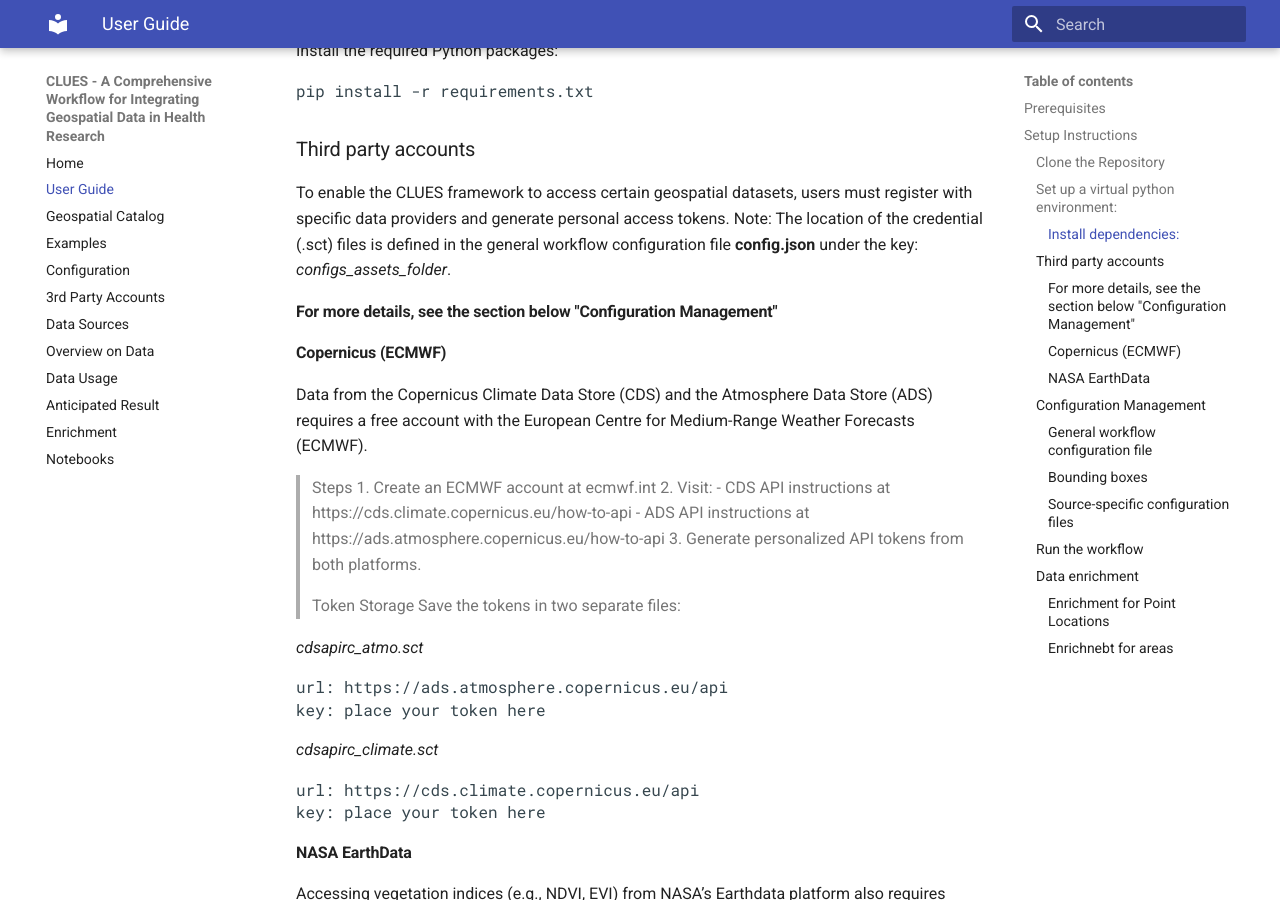
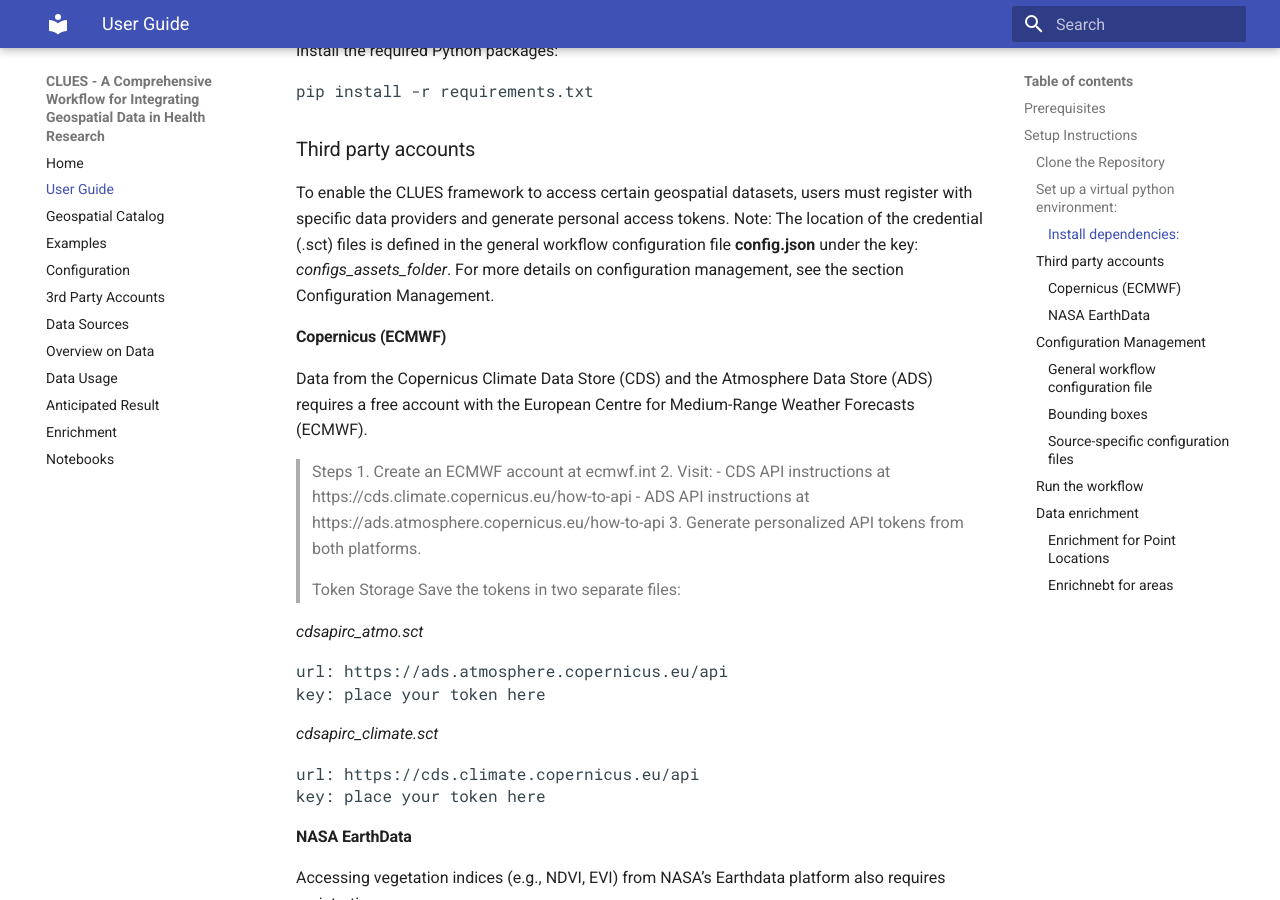
Before and after one commit to BIH-DMBS/CLUES, an MkDocs documentation site: the page built from docs/UserGuide.md, in a window 1280 px wide and 900 px high, scrolled down 1071 px. Built offline with MkDocs 1.6.1 and Material for MkDocs 9.7.7, drawn with Linux system fonts in a browser that asks for light colours.

Commit message:
Update UserGuide.md

```diff
--- a/docs/UserGuide.md
+++ b/docs/UserGuide.md
@@ -50,8 +50,7 @@
 
 ### Third party accounts
 To enable the CLUES framework to access certain geospatial datasets, users must register with specific data providers and generate personal access tokens.
-Note: The location of the credential (.sct) files is defined in the general workflow configuration file **config.json** under the key: *configs_assets_folder*.
-#### For more details, see the section below "Configuration Management"
+Note: The location of the credential (.sct) files is defined in the general workflow configuration file **config.json** under the key: *configs_assets_folder*. For more details on configuration management, see the section Configuration Management.
 
 #### Copernicus (ECMWF)
 Data from the Copernicus Climate Data Store (CDS) and the Atmosphere Data Store (ADS) requires a free account with the European Centre for Medium-Range Weather Forecasts (ECMWF).
```
